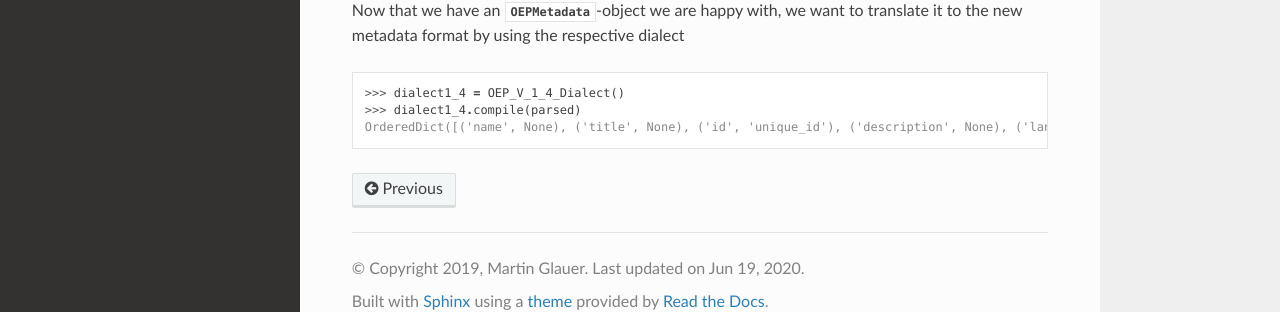
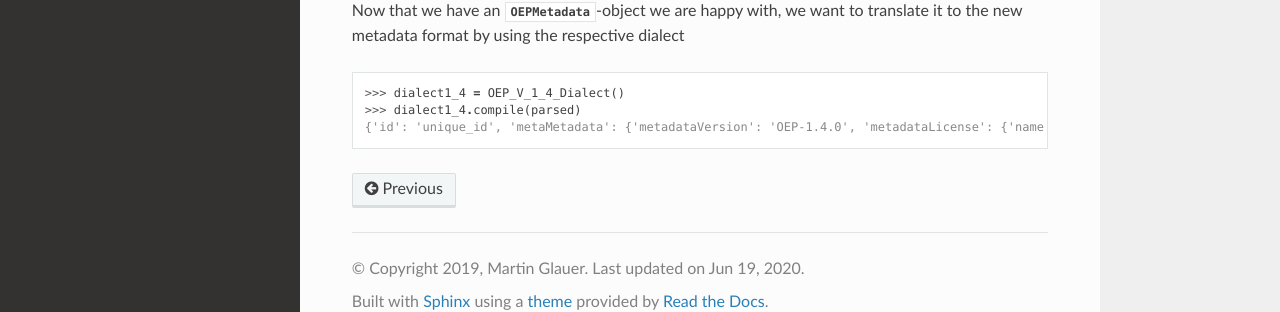
Before and after one commit to OpenEnergyPlatform/omi, a Sphinx documentation site: the page built from docs/oep_metadata.rst, in a window 1280 px wide and 1239 px high. Shown: the part 901-1213 px from the top of the window. Built offline with Sphinx 7.4.7 and the Read the Docs theme 2.0.0, drawn with Linux system fonts in a browser that asks for light colours.

Commit message:
Adapt RTD docs to null-keys ignorance

```diff
--- a/docs/oep_metadata.rst
+++ b/docs/oep_metadata.rst
@@ -51,4 +51,4 @@ new metadata format by using the respective dialect
 
     >>> dialect1_4 = OEP_V_1_4_Dialect()
     >>> dialect1_4.compile(parsed)
-    OrderedDict([('name', None), ('title', None), ('id', 'unique_id'), ('description', None), ('language', None), ('keywords', None), ('publicationDate', None), ('context', None), ('spatial', None), ('temporal', None), ('sources', None), ('licenses', None), ('contributors', None), ('resources', None), ('review', None), ('metaMetadata', OrderedDict([('metadataVersion', 'OEP-1.4.0'), ('metadataLicense', OrderedDict([('name', 'CC0-1.0'), ('title', 'Creative Commons Zero v1.0 Universal'), ('path', 'https://creativecommons.org/publicdomain/zero/1.0/')]))])), ('_comment', None)])
+    {'id': 'unique_id', 'metaMetadata': {'metadataVersion': 'OEP-1.4.0', 'metadataLicense': {'name': 'CC0-1.0', 'title': 'Creative Commons Zero v1.0 Universal', 'path': 'https://creativecommons.org/publicdomain/zero/1.0/'}}}
```
